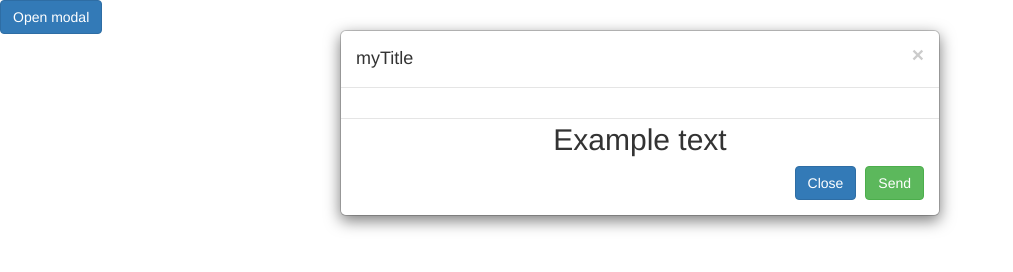
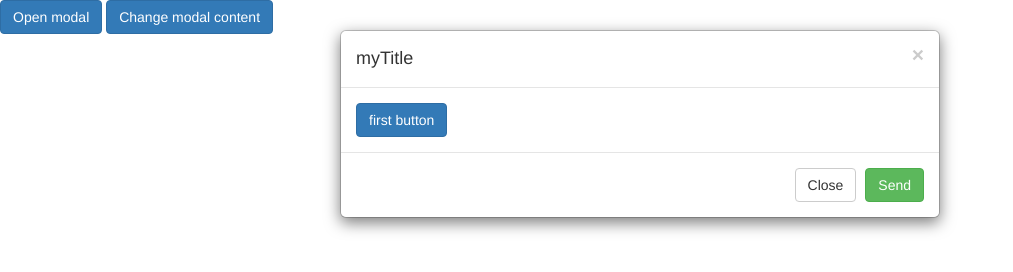
Before and after one commit to isaacherrera47/components-example, a plain HTML site: page index.html in a window 1280 px wide. Both pictures are taken after a click on the button "Open modal". Shown: the whole page, without its empty margins (0-1013 px from the left). Drawn offline with nearby package versions, Linux system fonts and the light colour scheme.

Commit message:
add nested components

```diff
--- /dev/null
+++ b/BsButton.js
@@ -0,0 +1,20 @@
+import { CustomElement } from "./Component.js";
+
+class BsButton extends CustomElement {
+    constructor(props) {
+        super(props || {});
+        const { text } = this.props;
+        this.setState({ text });
+    }
+
+    render() {
+        const { text } = this.state;
+        const { id } = this.props;
+
+        return `
+            <button id="${id}--child" type="button" class="btn btn-primary">${text}</button>
+        `;
+    }
+}
+
+customElements.define('bs-button', BsButton);
--- a/Component.js
+++ b/Component.js
@@ -14,16 +14,41 @@
  * @method _replaceSlots - Replaces slot placeholders with actual content.
  */
 export class CustomElement extends HTMLElement {
+    static observedAttributes = ['_state'];
+
     constructor(props = {}) {
         super();
-        this.props = props;
+        this.props = props || {};
         this._syncAttributtes();
+        this.state = {};
+        this._slotValues = [...this.querySelectorAll('[data-slot]')].map(el => ({ slot: el.dataset.slot, value: el.innerHTML }));
+    }
+
+    setState = (newState) => {
+        this._state = { ...newState };
+    }
+
+    setSlot(slot, value) {
+        this._slotValues = this._slotValues.map(slotValue => slotValue.slot === slot ? { slot, value } : slotValue)
+        this._replaceSlots(this._slotValues);
+    }
+
+    set _state(newState) {
+        this.state = newState;
+        this.setAttribute('_state', newState);
+        console.log('State set');
     }
 
     connectedCallback() {
-        const slotValues = [...this.querySelectorAll('[data-slot]')].map(el => ({ slot: el.dataset.slot, value: el.innerHTML }));
         this.innerHTML = this.render();
-        this._replaceSlots(slotValues);
+        this._replaceSlots(this._slotValues);
+        console.log('Connected');
+    }
+
+    attributeChangedCallback(name, oldValue, newValue) {
+        console.log('Attribute changed name:', name, 'oldValue:', oldValue, 'newValue:', newValue);
+        this.innerHTML = this.render();
+        this._replaceSlots(this._slotValues);
     }
 
     render() {
@@ -54,10 +79,8 @@ export class CustomElement extends HTMLElement {
 
     _replaceSlots(slotValues) {
         for (const { slot, value } of slotValues) {
-            const slotElement = this.querySelector(`.${slot}`);
+            const slotElement = this.querySelector(`[data-slot="${slot}"]`);
             slotElement.innerHTML = value;
         }
     }
-
-
 }
--- a/Modal.js
+++ b/Modal.js
@@ -15,10 +15,13 @@ import { CustomElement } from './Component.js';
 class Modal extends CustomElement {
     constructor(props) {
         super(props);
+        const { title } = this.props;
+        this.setState({ title });
     }
 
     render() {
-        const { id, title, size, backdrop, keyboard } = this.props;
+        const { id, size, backdrop, keyboard } = this.props;
+        const { title } = this.state;
         const sizeClass = size ? `modal-${size}` : '';
         const backdropAttr = backdrop ? 'true' : 'false';
         const keyboardAttr = keyboard ? 'true' : 'false';
@@ -33,9 +36,9 @@ class Modal extends CustomElement {
                 </button>
                 <h4 class="modal-title" id="${id}-label">${title}</h4>
             </div>
-            <div class="modal-body">
+            <div class="modal-body" data-slot="modal-body">
             </div>
-            <div class="modal-footer">
+            <div class="modal-footer" data-slot="modal-footer">
             </div>
             </div>
             </div>
--- a/index.html
+++ b/index.html
@@ -12,15 +12,14 @@
 
 <body>
     <button type="button" class="btn btn-primary" data-toggle="modal" data-target="#myModal--child">Open modal</button>
+    <button type="button" class="btn btn-primary change-behavior">Change modal content</button>
     <custom-modal id="myModal" title="myTitle">
         <div data-slot="modal-body">
-            <div class="col-sm-12">
-                <h2 class="text-center">Example text</h2>
-            </div>
+            <bs-button text="first button"></bs-button>
         </div>
         <div data-slot="modal-footer">
-            <button class="btn btn-primary">Close</button>
-            <button class="btn btn-success">Send</button>
+            <button type="button" class="btn btn-default" data-dismiss="modal">Close</button>
+            <button class="btn btn-success" id="send-btn-modal">Send</button>
         </div>
     </custom-modal>
     <!-- Latest compiled and minified JavaScript -->
@@ -28,7 +27,30 @@
     <script src="https://cdn.jsdelivr.net/npm/bootstrap@3.3.7/dist/js/bootstrap.min.js"
         integrity="sha384-Tc5IQib027qvyjSMfHjOMaLkfuWVxZxUPnCJA7l2mCWNIpG9mGCD8wGNIcPD7Txa"
         crossorigin="anonymous"></script>
-    <script src="./Modal.js" type="module"></script>
+        <script src="./Modal.js" type="module"></script>
+        <script src="./BsButton.js" type="module"></script>
+    <script type="module">
+        window.addEventListener('DOMContentLoaded', () => {
+            const sendBtn = document.getElementById('send-btn-modal');
+            sendBtn.addEventListener('click', () => {
+                alert('Send button clicked');
+            });
+
+            const changeBehavior = document.querySelector('.change-behavior');
+            changeBehavior.addEventListener('click', () => {
+                const myModal = document.getElementById('myModal');
+                myModal.setState({title: 'New title'});
+                myModal.setSlot('modal-body', '<bs-button id="bs-btn" text="Click me"></bs-button>');
+                const btn = document.getElementById('bs-btn');
+                btn.addEventListener('click', () => {
+                    alert('Button clicked');
+                });
+            });
+
+            const myModal = document.getElementById('myModal');
+            console.log(myModal.props);
+        });
+    </script>
 </body>
 
 </html>
```
Also changed, not shown: 1 other file.
